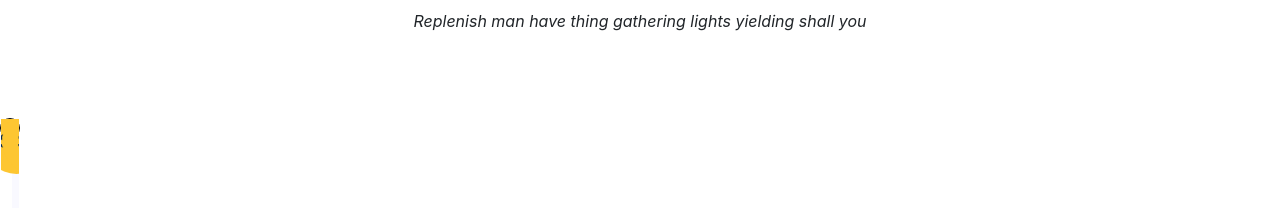
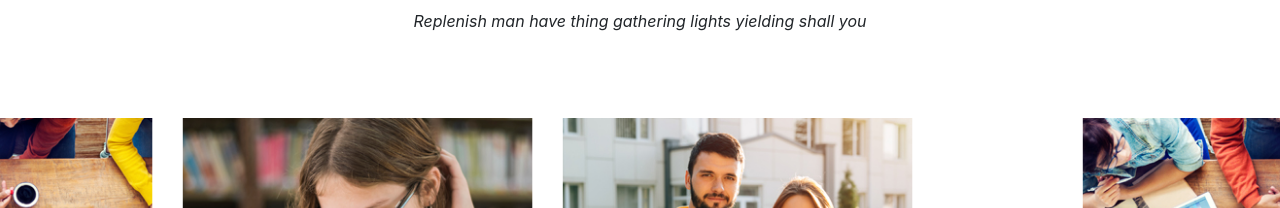
Before and after one commit to AbdifatahZamiir/library-next, a Next.js app: page / in a window 1280 px wide. Shown: the part 937-1145 px from the top of the page. Built offline with nearby package versions, Linux system fonts and the light colour scheme.

Commit message:
added popular component updated page correctness

```diff
--- a/components/popular.js
+++ b/components/popular.js
@@ -17,7 +17,7 @@ export default function Popular() {
 					</div>
 				</div>
 			</div>
-			<CarouselWrapper className="carousel-control-prev-icon carousel-control-next-icon">
+			<CarouselWrapper>
 				<Carousel>
 					<Carousel.Item>
 						<div className="container">
--- a/styles/style.css
+++ b/styles/style.css
@@ -4202,7 +4202,7 @@ h6 {
 
 /*# sourceMappingURL=style.css.map */
 
-/*cursor css*/
+/*cursor css
 
 .carousel-control-prev-icon,
 .carousel-control-next-icon {
@@ -4224,3 +4224,4 @@ h6 {
   font-size: 55px;
   color: red;
 }
+*/
```
